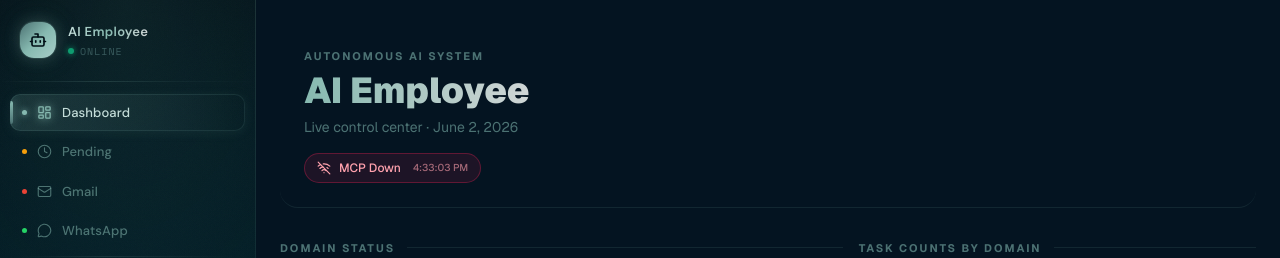
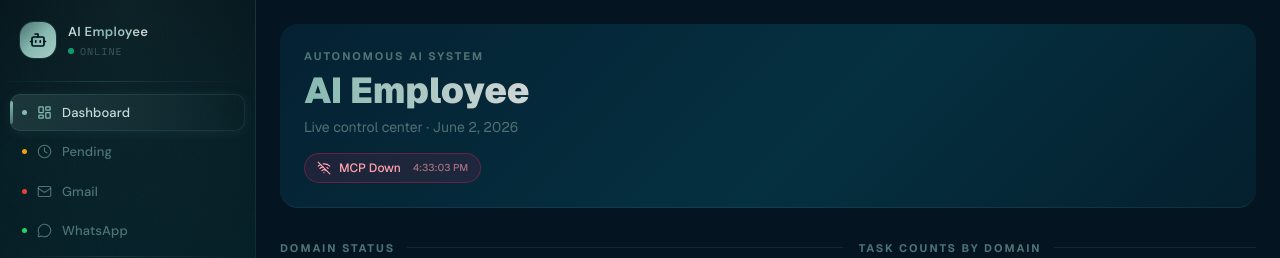
Before and after one commit to Amna-Iftikhar418/AI_Employee_Project, a Next.js app in the folder frontend/: page / in a window 1280 px wide. Shown: the top 258 px of the page. Built offline with nearby package versions, Linux system fonts and the light colour scheme; no server answers.

Commit message:
add global CSS improvements and sidebar layout fixes

```diff
--- a/frontend/src/app/_dashboard.tsx
+++ b/frontend/src/app/_dashboard.tsx
@@ -104,7 +104,7 @@ export default function DashboardPage() {
     <div className="p-6 max-w-7xl mx-auto min-h-screen bg-[#041421]">
 
       {/* Hero header */}
-      <header className="relative flex items-center gap-6 mb-8 pb-6 border-b border-[#4c7273]/20 bg-[#041421] rounded-2xl px-6 pt-6">
+      <header className="relative flex items-center gap-6 mb-8 pb-6 border-b border-[#4c7273]/20 hero-gradient-anim rounded-2xl px-6 pt-6">
         <div className="flex-1">
           <p className="text-[11px] font-bold tracking-[0.18em] uppercase text-[#4c7273] mb-2">
             Autonomous AI System
@@ -124,7 +124,7 @@ export default function DashboardPage() {
       </header>
 
       {/* Bento grid */}
-      <div className="grid grid-cols-12 gap-4">
+      <div className="grid grid-cols-12 gap-4 mt-6">
 
         {/* Domain status — left */}
         <div className="col-span-12 lg:col-span-7">
--- a/frontend/src/app/globals.css
+++ b/frontend/src/app/globals.css
@@ -183,6 +183,19 @@ body {
 }
 .content-fade-in { animation: content-fade-in 220ms ease-out both; }
 
+/* ── Hero background gradient animation ──────────────────────── */
+@keyframes hero-gradient {
+  0%   { background-position: 0% 50%; }
+  50%  { background-position: 100% 50%; }
+  100% { background-position: 0% 50%; }
+}
+
+.hero-gradient-anim {
+  background: linear-gradient(135deg, #041421, #042e3c, #041c2e, #053040, #041421);
+  background-size: 300% 300%;
+  animation: hero-gradient 10s ease infinite;
+}
+
 /* ── Wave float animation for activity toggle button ─────────── */
 @keyframes wave-float {
   0%, 100% { transform: translateY(0px);    }
--- a/frontend/src/components/Sidebar.tsx
+++ b/frontend/src/components/Sidebar.tsx
@@ -98,10 +98,7 @@ export default function Sidebar() {
 
         /* Logo area */
         .logo-glow {
-          box-shadow:
-            0 0 0 1px rgba(134,185,176,0.15),
-            0 0 16px rgba(134,185,176,0.25),
-            0 0 32px rgba(134,185,176,0.10);
+          box-shadow: 0 0 0 1px rgba(134,185,176,0.15);
         }
 
         .logo-section {
@@ -160,7 +157,7 @@ export default function Sidebar() {
           opacity: 0 !important;
         }
 
-        /* Active left glow bar */
+        /* Active left bar */
         .nav-link-active::after {
           content: '';
           position: absolute;
@@ -170,12 +167,11 @@ export default function Sidebar() {
           width: 2.5px;
           border-radius: 0 2px 2px 0;
           background: linear-gradient(180deg, #86b9b0 0%, #4c7273 100%);
-          box-shadow: 0 0 8px rgba(134,185,176,0.6), 0 0 16px rgba(134,185,176,0.3);
         }
 
-        /* Icon glow on active */
+        /* Icon active state */
         .nav-icon-active {
-          filter: drop-shadow(0 0 5px currentColor);
+          filter: none;
         }
 
         /* Badge */
@@ -198,7 +194,7 @@ export default function Sidebar() {
 
         .nav-link:hover .nav-badge,
         .nav-link-active .nav-badge {
-          box-shadow: 0 0 8px currentColor;
+          box-shadow: none;
         }
 
         /* Section divider */
@@ -219,7 +215,7 @@ export default function Sidebar() {
 
         .nav-link-active .nav-dot,
         .nav-link:hover .nav-dot {
-          box-shadow: 0 0 6px currentColor;
+          box-shadow: none;
         }
 
         /* Footer */
@@ -278,7 +274,7 @@ export default function Sidebar() {
               AI Employee
             </span>
             <div className="flex items-center gap-1.5">
-              <span className="status-pulse w-1.5 h-1.5 rounded-full bg-[#10b981] inline-block" style={{ boxShadow: '0 0 6px #10b981' }} />
+              <span className="status-pulse w-1.5 h-1.5 rounded-full bg-[#10b981] inline-block" />
               <span
                 className="text-[10px] font-medium tracking-widest uppercase"
                 style={{ color: 'rgba(76,114,115,0.7)', fontFamily: "'Space Mono', monospace" }}
@@ -348,7 +344,7 @@ export default function Sidebar() {
           <div className="flex items-center gap-1">
             <span
               className="w-1 h-1 rounded-full"
-              style={{ background: 'linear-gradient(135deg, #86b9b0, #4c7273)', boxShadow: '0 0 4px rgba(134,185,176,0.5)' }}
+              style={{ background: 'linear-gradient(135deg, #86b9b0, #4c7273)' }}
             />
             <span
               className="w-1 h-1 rounded-full opacity-50"
```
Also changed, not shown: 2 other files (tests, documents, lock files or other folders).
